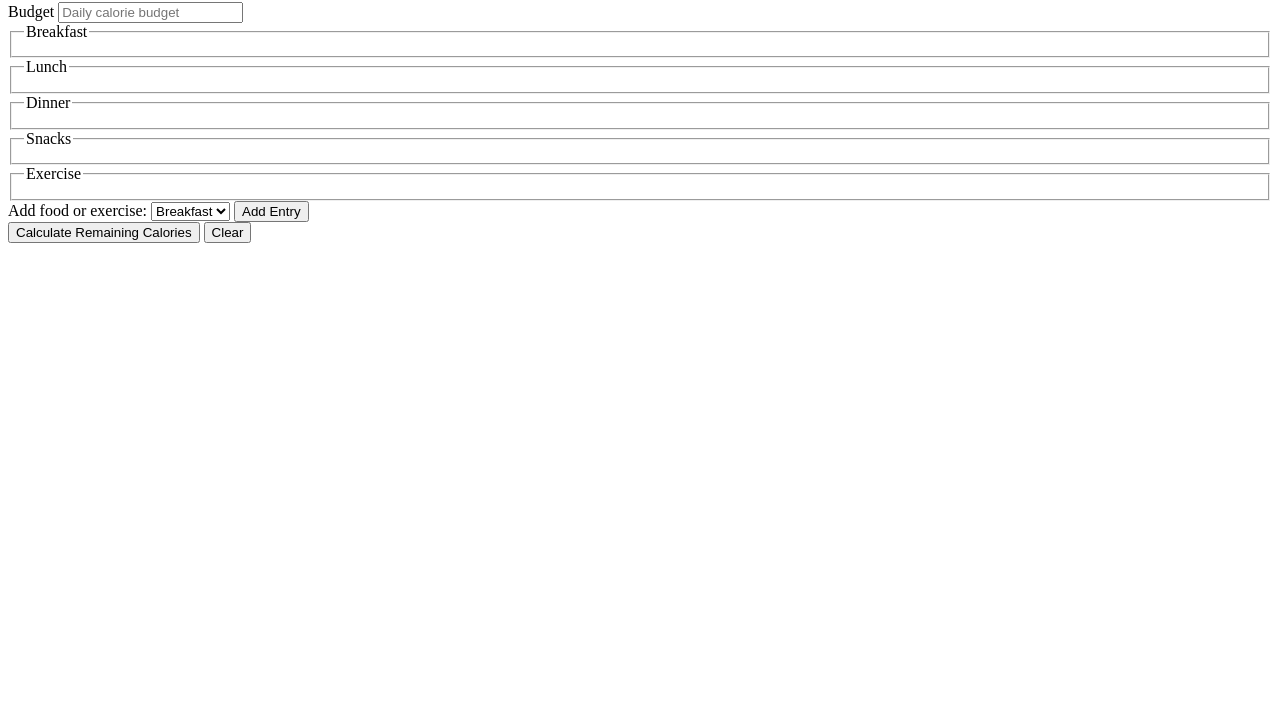
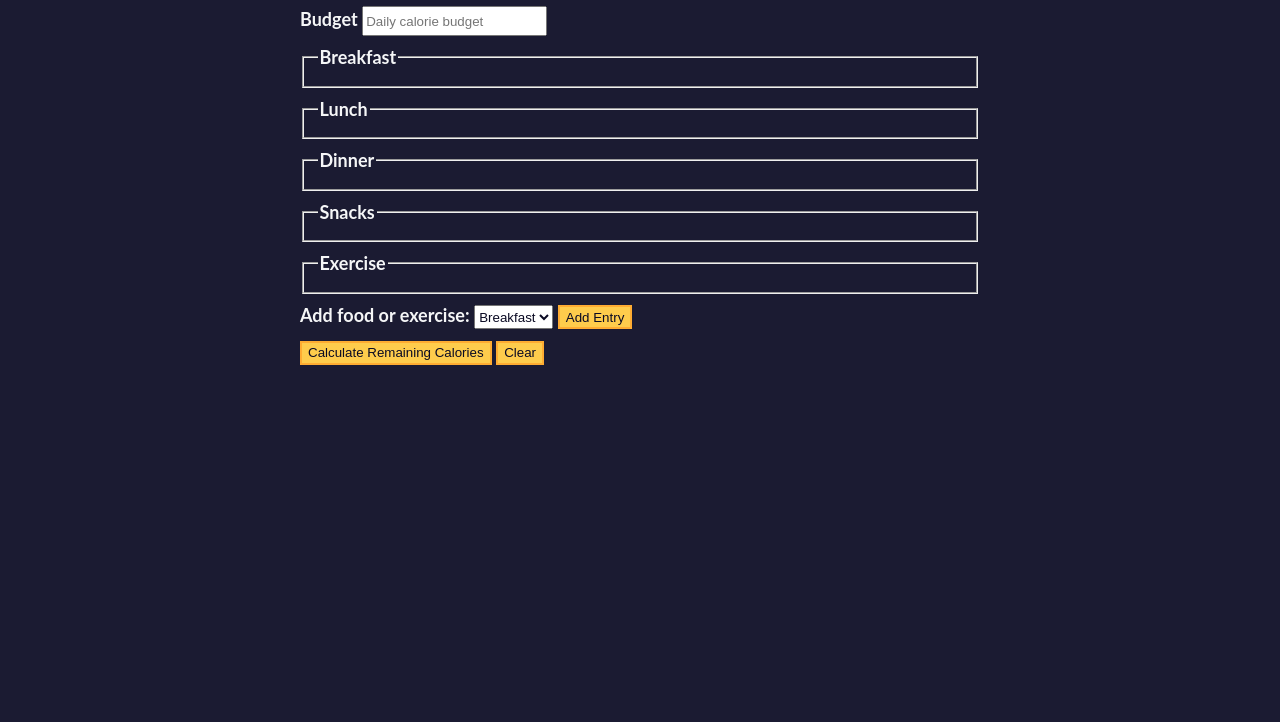
Before and after one commit to alrakib1/JavaScript-Algorithms-and-Data-Structures-Beta-freecode-camp, a plain HTML site: page calorie counter/index.html in a window 1280 px wide. Shown: the part 78-800 px from the top of the page. Drawn offline with Linux system fonts and the light colour scheme.

Commit message:
step-12 completed

```diff
--- a/calorie counter/index.html
+++ b/calorie counter/index.html
@@ -58,6 +58,7 @@
             <button id="clear" type="button">Clear</button>
           </div>
         </form>
+        <div id="output" class="output hide"></div>
       </div>
     </main>
   </body>
--- a/calorie counter/styles.css
+++ b/calorie counter/styles.css
@@ -0,0 +1,87 @@
+:root {
+    --light-grey: #f5f6f7;
+    --dark-blue: #0a0a23;
+    --fcc-blue: #1b1b32;
+    --light-yellow: #fecc4c;
+    --dark-yellow: #feac32;
+    --light-pink: #ffadad;
+    --dark-red: #850000;
+    --light-green: #acd157;
+  }
+
+  body {
+    font-family: "Lato", Helvetica, Arial, sans-serif;
+    font-size: 18px;
+    background-color: var(--fcc-blue);
+    color: var(--light-grey);
+  }
+
+  h1 {
+    text-align: center;
+  }
+
+  .container {
+    width: 90%;
+    max-width: 680px;
+  }
+
+  h1,
+  .container,
+  .output {
+    margin: 20px auto;
+  }
+
+  label,
+  legend {
+    font-weight: bold;
+  }
+
+  .input-container {
+    display: flex;
+    flex-direction: column;
+  }
+
+  button {
+    cursor: pointer;
+    text-decoration: none;
+    background-color: var(--light-yellow);
+    border: 2px solid var(--dark-yellow);
+  }
+
+  button,
+  input,
+  select {
+    min-height: 24px;
+    color: var(--dark-blue);
+  }
+
+  fieldset,
+  label,
+  button,
+  input,
+  select {
+    margin-bottom: 10px;
+  }
+
+  .output {
+    border: 2px solid var(--light-grey);
+    padding: 10px;
+    text-align: center;
+  }
+
+  .hide {
+    display: none;
+  }
+
+  .output span {
+    font-weight: bold;
+    font-size: 1.2em;
+  }
+
+  .surplus {
+    color: var(--light-pink);
+  }
+
+  .deficit {
+    color: var(--light-green);
+  }
```
